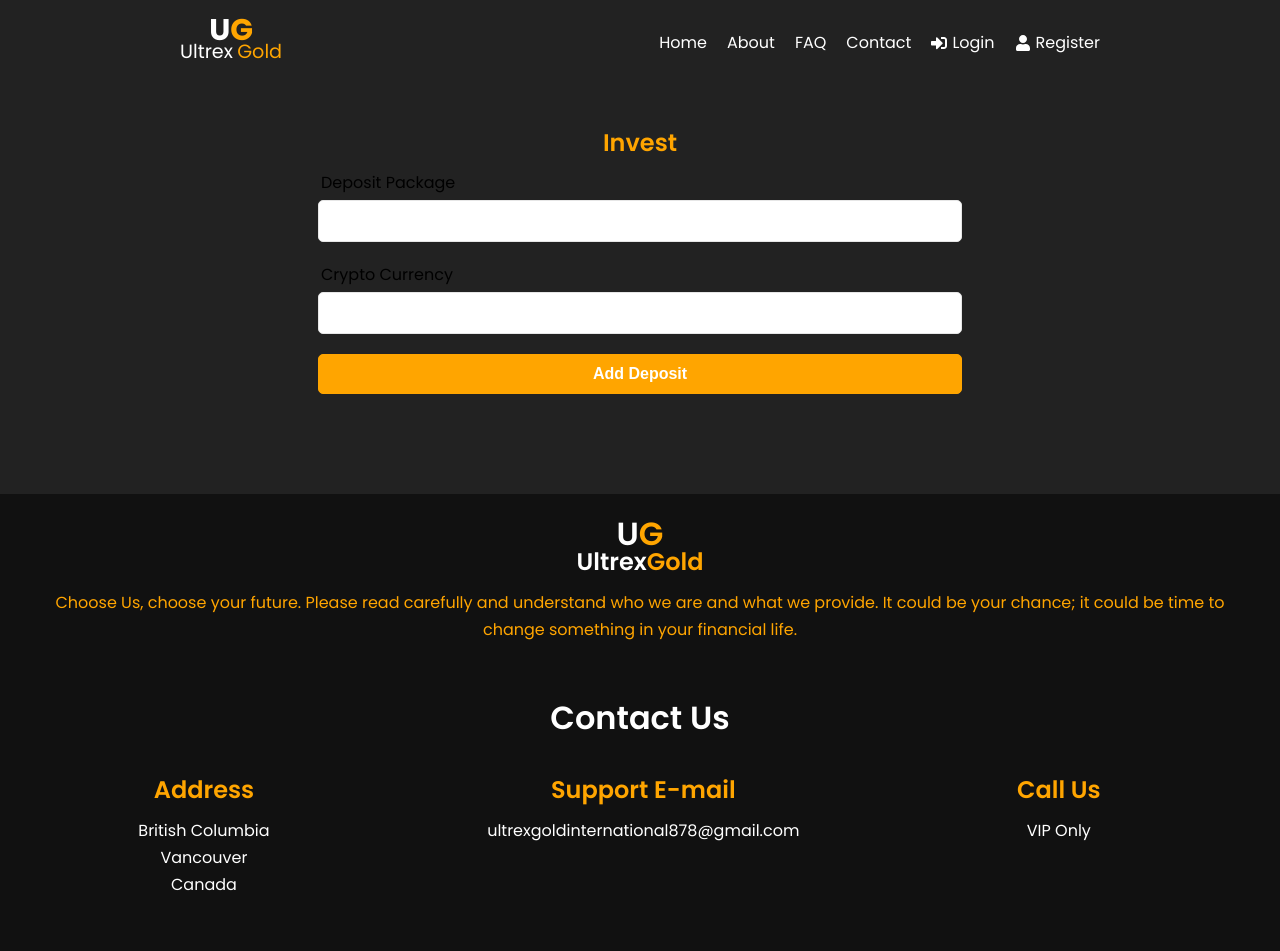
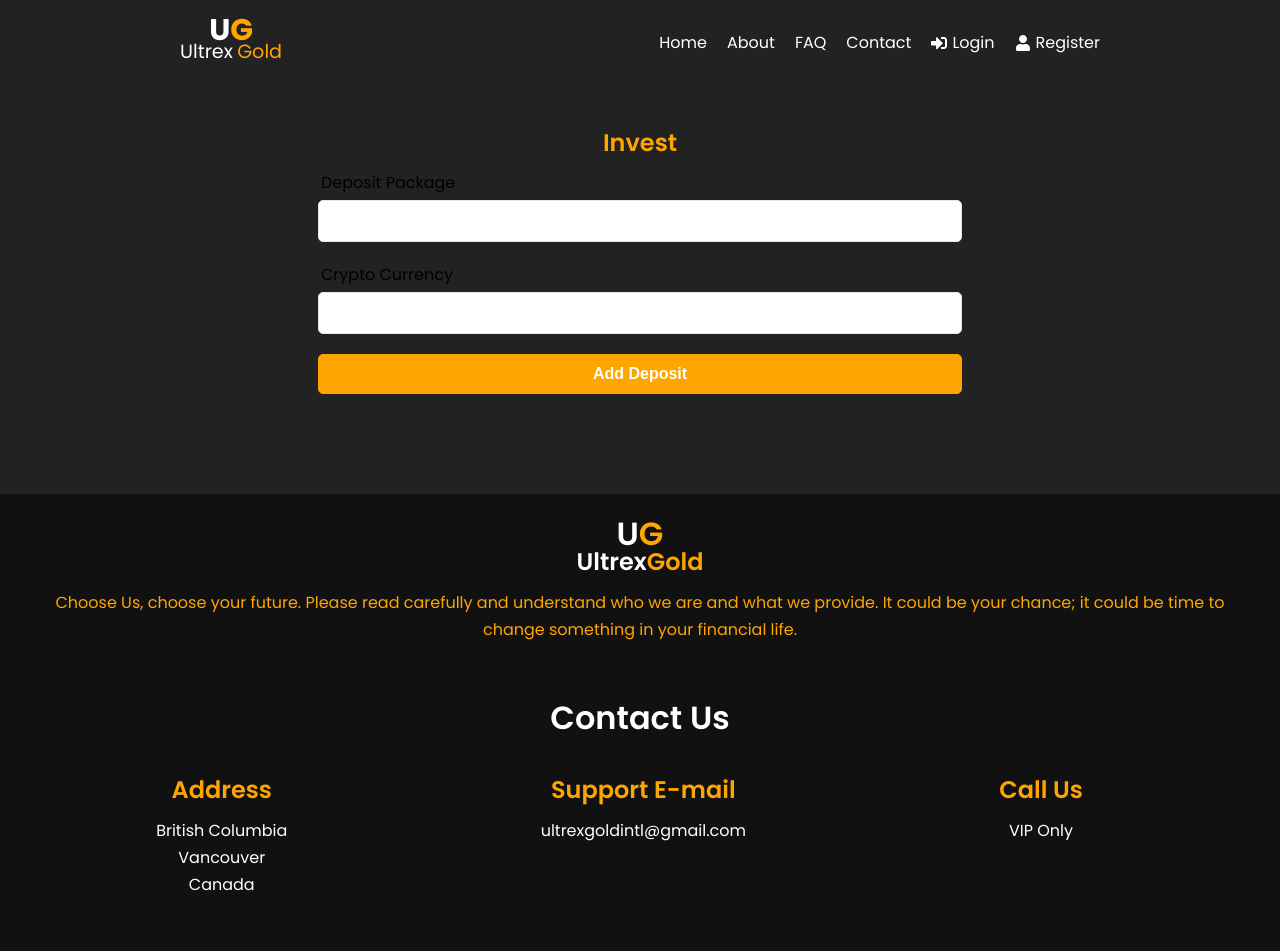
Before and after one commit to chivicoko/1ultrex, a React (Create React App) app in the folder client/: page /deposit-form in a window 1280 px wide. Shown: the top 951 px of the page. Built offline with nearby package versions, Linux system fonts and the light colour scheme.

Commit message:
Email adjustment

```diff
--- a/client/src/components/Footer.jsx
+++ b/client/src/components/Footer.jsx
@@ -21,7 +21,7 @@ const Footer = () => {
                 </div>
                 <div className='footItem'>
                     <h2>Support E-mail</h2>
-                    <p>ultrexgoldinternational878@gmail.com</p>
+                    <p>ultrexgoldintl@gmail.com</p>
                 </div>
                 <div className='footItem'>
                     <h2>Call Us</h2>
```
